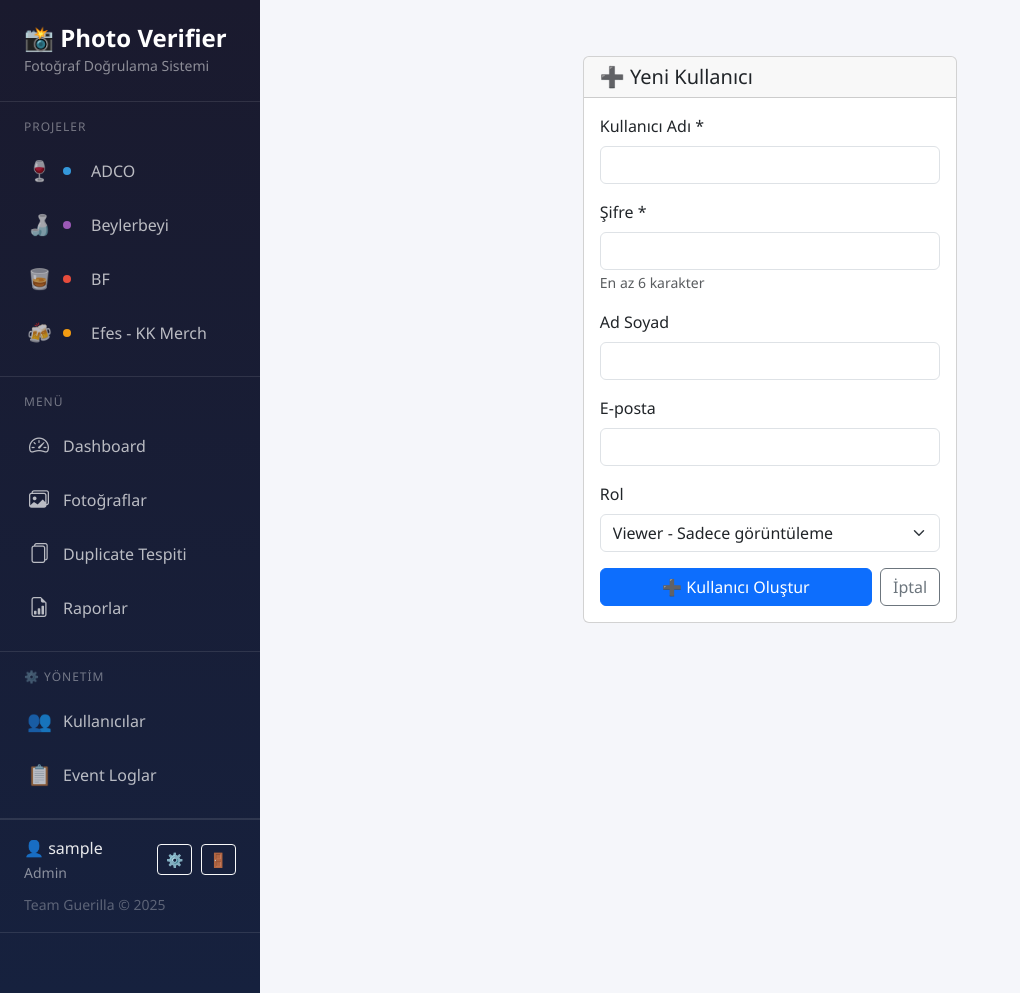
After one commit to ozankyn/photo-verifier, a Flask app: page /admin/users/add in a window 1280 px wide. The commit adds this page. Shown: the whole page, without its empty margins (0-1020 px from the left). Run offline with Flask 3, Linux system fonts and the light colour scheme; the visitor is signed in with stand-in values (Sample User, id 1).

Commit message:
kullanici ekleme

```diff
--- a/app.py
+++ b/app.py
@@ -34,6 +34,17 @@ def login_required(f):
     def decorated_function(*args, **kwargs):
         if 'user_id' not in session:
             return redirect(url_for('login'))
+        return f(*args, **kwargs)
+    return decorated_function
+
+def admin_required(f):
+    """Admin yetkisi gerektiren sayfalar için decorator."""
+    @wraps(f)
+    def decorated_function(*args, **kwargs):
+        if 'user_id' not in session:
+            return redirect(url_for('login'))
+        if session.get('role') != 'Admin':
+            return "Yetkiniz yok", 403
         return f(*args, **kwargs)
     return decorated_function
 
@@ -138,6 +149,128 @@ def logout():
 def index():
     """Ana sayfa - ilk projeye yönlendir."""
     return redirect(url_for('dashboard', project='adco'))
+
+
+@app.route('/admin/users')
+@admin_required
+def admin_users():
+    """Kullanıcı listesi."""
+    conn = get_pv_connection()
+    cursor = conn.cursor(as_dict=True)
+    cursor.execute('''
+        SELECT Id, Username, DisplayName, Email, Role, IsActive, AuthSource, CreatedAt, LastLoginAt
+        FROM Users
+        ORDER BY CreatedAt DESC
+    ''')
+    users = cursor.fetchall()
+    conn.close()
+
+    return render_template('admin_users.html',
+                         users=users,
+                         current_user=get_current_user(),
+                         projects=PROJECTS)
+
+@app.route('/admin/users/add', methods=['GET', 'POST'])
+@admin_required
+def admin_user_add():
+    """Yeni kullanıcı ekle."""
+    error = None
+
+    if request.method == 'POST':
+        username = request.form.get('username', '').strip()
+        password = request.form.get('password', '')
+        display_name = request.form.get('display_name', '').strip()
+        email = request.form.get('email', '').strip()
+        role = request.form.get('role', 'Viewer')
+
+        if not username or not password:
+            error = 'Kullanıcı adı ve şifre zorunlu'
+        elif len(password) < 6:
+            error = 'Şifre en az 6 karakter olmalı'
+        else:
+            try:
+                conn = get_pv_connection()
+                cursor = conn.cursor()
+
+                # Kullanıcı adı var mı?
+                cursor.execute('SELECT Id FROM Users WHERE Username = %s', (username,))
+                if cursor.fetchone():
+                    error = 'Bu kullanıcı adı zaten mevcut'
+                else:
+                    cursor.execute('''
+                        INSERT INTO Users (Username, PasswordHash, DisplayName, Email, Role, IsActive, AuthSource)
+                        VALUES (%s, %s, %s, %s, %s, 1, 'Local')
+                    ''', (username, hash_password(password), display_name or username, email, role))
+                    conn.commit()
+                    log_event('UserCreate', details=f'Kullanıcı oluşturuldu: {username}')
+                    conn.close()
+                    return redirect(url_for('admin_users'))
+                conn.close()
+            except Exception as e:
+                error = f'Sistem hatası: {str(e)}'
+
+    return render_template('admin_user_form.html',
+                         action='add',
+                         user=None,
+                         error=error,
+                         current_user=get_current_user(),
+                         projects=PROJECTS)
+
+@app.route('/admin/users/<int:user_id>/edit', methods=['GET', 'POST'])
+@admin_required
+def admin_user_edit(user_id):
+    """Kullanıcı düzenle."""
+    error = None
+
+    conn = get_pv_connection()
+    cursor = conn.cursor(as_dict=True)
+    cursor.execute('SELECT * FROM Users WHERE Id = %s', (user_id,))
+    user = cursor.fetchone()
+    conn.close()
+
+    if not user:
+        return "Kullanıcı bulunamadı", 404
+
+    if request.method == 'POST':
+        display_name = request.form.get('display_name', '').strip()
+        email = request.form.get('email', '').strip()
+        role = request.form.get('role', 'Viewer')
+        is_active = request.form.get('is_active') == '1'
+        new_password = request.form.get('new_password', '')
+
+        try:
+            conn = get_pv_connection()
+            cursor = conn.cursor()
+
+            if new_password:
+                if len(new_password) < 6:
+                    error = 'Şifre en az 6 karakter olmalı'
+                else:
+                    cursor.execute('''
+                        UPDATE Users SET DisplayName = %s, Email = %s, Role = %s, IsActive = %s, PasswordHash = %s
+                        WHERE Id = %s
+                    ''', (display_name, email, role, is_active, hash_password(new_password), user_id))
+            else:
+                cursor.execute('''
+                    UPDATE Users SET DisplayName = %s, Email = %s, Role = %s, IsActive = %s
+                    WHERE Id = %s
+                ''', (display_name, email, role, is_active, user_id))
+
+            if not error:
+                conn.commit()
+                log_event('UserEdit', details=f'Kullanıcı düzenlendi: {user["Username"]}')
+                conn.close()
+                return redirect(url_for('admin_users'))
+            conn.close()
+        except Exception as e:
+            error = f'Sistem hatası: {str(e)}'
+
+    return render_template('admin_user_form.html',
+                         action='edit',
+                         user=user,
+                         error=error,
+                         current_user=get_current_user(),
+                         projects=PROJECTS)
 
 
 @app.route('/<project>')
--- /dev/null
+++ b/templates/admin_user_form.html
@@ -0,0 +1,91 @@
+{% extends 'base.html' %}
+
+{% block title %}{{ 'Kullanıcı Ekle' if action == 'add' else 'Kullanıcı Düzenle' }} - Photo Verifier{% endblock %}
+
+{% block content %}
+<div class="container-fluid py-4">
+    <div class="row justify-content-center">
+        <div class="col-md-6 col-lg-5">
+            <div class="card">
+                <div class="card-header">
+                    <h5 class="mb-0">
+                        {% if action == 'add' %}
+                        ➕ Yeni Kullanıcı
+                        {% else %}
+                        ✏️ Kullanıcı Düzenle: {{ user.Username }}
+                        {% endif %}
+                    </h5>
+                </div>
+                <div class="card-body">
+                    {% if error %}
+                    <div class="alert alert-danger">{{ error }}</div>
+                    {% endif %}
+
+                    <form method="POST">
+                        {% if action == 'add' %}
+                        <div class="mb-3">
+                            <label for="username" class="form-label">Kullanıcı Adı *</label>
+                            <input type="text" class="form-control" id="username" name="username" required>
+                        </div>
+                        <div class="mb-3">
+                            <label for="password" class="form-label">Şifre *</label>
+                            <input type="password" class="form-control" id="password" name="password" required minlength="6">
+                            <small class="text-muted">En az 6 karakter</small>
+                        </div>
+                        {% endif %}
+
+                        <div class="mb-3">
+                            <label for="display_name" class="form-label">Ad Soyad</label>
+                            <input type="text" class="form-control" id="display_name" name="display_name"
+                                   value="{{ user.DisplayName if user else '' }}">
+                        </div>
+
+                        <div class="mb-3">
+                            <label for="email" class="form-label">E-posta</label>
+                            <input type="email" class="form-control" id="email" name="email"
+                                   value="{{ user.Email if user else '' }}">
+                        </div>
+
+                        <div class="mb-3">
+                            <label for="role" class="form-label">Rol</label>
+                            <select class="form-select" id="role" name="role">
+                                <option value="Viewer" {% if user and user.Role == 'Viewer' %}selected{% endif %}>Viewer - Sadece görüntüleme</option>
+                                <option value="Editor" {% if user and user.Role == 'Editor' %}selected{% endif %}>Editor - Doğrulama yapabilir</option>
+                                <option value="Admin" {% if user and user.Role == 'Admin' %}selected{% endif %}>Admin - Tam yetki</option>
+                            </select>
+                        </div>
+
+                        {% if action == 'edit' %}
+                        <div class="mb-3">
+                            <label for="is_active" class="form-label">Durum</label>
+                            <select class="form-select" id="is_active" name="is_active">
+                                <option value="1" {% if user.IsActive %}selected{% endif %}>Aktif</option>
+                                <option value="0" {% if not user.IsActive %}selected{% endif %}>Pasif</option>
+                            </select>
+                        </div>
+
+                        <hr>
+                        <div class="mb-3">
+                            <label for="new_password" class="form-label">Yeni Şifre (opsiyonel)</label>
+                            <input type="password" class="form-control" id="new_password" name="new_password" minlength="6">
+                            <small class="text-muted">Boş bırakırsanız şifre değişmez</small>
+                        </div>
+                        {% endif %}
+
+                        <div class="d-flex gap-2">
+                            <button type="submit" class="btn btn-primary flex-grow-1">
+                                {% if action == 'add' %}
+                                ➕ Kullanıcı Oluştur
+                                {% else %}
+                                💾 Kaydet
+                                {% endif %}
+                            </button>
+                            <a href="/admin/users" class="btn btn-outline-secondary">İptal</a>
+                        </div>
+                    </form>
+                </div>
+            </div>
+        </div>
+    </div>
+</div>
+{% endblock %}
--- a/templates/sidebar.html
+++ b/templates/sidebar.html
@@ -74,6 +74,25 @@
     </div>
     {% endif %}
 
+    <!-- Admin Menü (sadece Admin rolü için) -->
+    {% if current_user and current_user.role == 'Admin' %}
+    <div class="nav-section">
+        <div class="nav-section-title">⚙️ Yönetim</div>
+        <nav class="nav flex-column">
+            <a class="nav-link {% if request.endpoint == 'admin_users' %}active{% endif %}"
+               href="/admin/users">
+                <span class="icon">👥</span>
+                Kullanıcılar
+            </a>
+            <a class="nav-link {% if request.endpoint == 'event_logs' %}active{% endif %}"
+               href="/admin/logs">
+                <span class="icon">📋</span>
+                Event Loglar
+            </a>
+        </nav>
+    </div>
+    {% endif %}
+
     <!-- Kullanıcı & Footer -->
     <div class="nav-section" style="margin-top: auto; padding: 1rem 1.5rem; border-top: 1px solid rgba(255,255,255,0.1);">
         {% if current_user %}
```
Also changed, not shown: templates/admin_users.html (added, +77 -0 lines).
